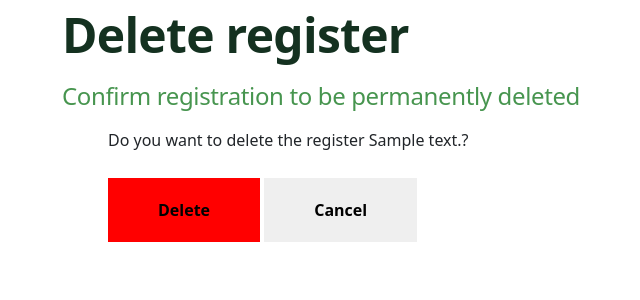
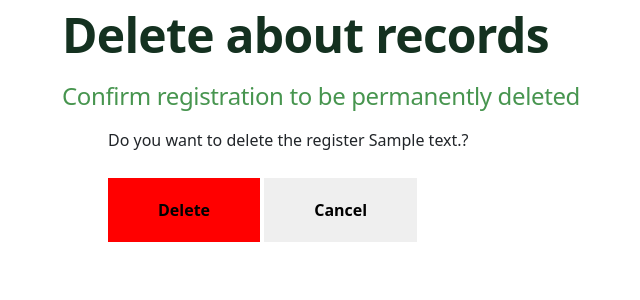
Before and after one commit to JOaOMARcosNs/CMdR, a Django app: page /delete/about/1/ in a window 1280 px wide. Shown: the part 70-370 px from the top of the page, without its empty margins (20-660 px from the left). Run offline with Django 3.2, Linux system fonts and the light colour scheme; a user stored in the database is signed in; tables that the repository leaves empty hold one stand-in row (values such as "Sample post"); some libraries are stand-ins or nearby versions.

Commit message:
Modification of form-excl titles

```diff
--- a/register/templates/register/form-excluir.html
+++ b/register/templates/register/form-excluir.html
@@ -3,7 +3,7 @@
 {% load static %}
 
 {% block title %}
-<h1>Delete register</h1>
+<h1>{{ title }}</h1>
 <p>Confirm registration to be permanently deleted</p>
 {% endblock %}
 
--- a/register/views.py
+++ b/register/views.py
@@ -208,12 +208,26 @@ class NationalityDelete(GroupRequiredMixin, LoginRequiredMixin, DeleteView):
     template_name = 'register/form-excluir.html'
     success_url = reverse_lazy('list-nationality')
 
+    def get_context_data(self, **kwargs):
+        context = super().get_context_data(**kwargs)
+        context['title'] = "Delete nationality records"
+
+        return context
+
+
+
 class AboutDelete(LoginRequiredMixin, DeleteView):
     login_url = reverse_lazy('login')
     group_required = u"admins"
     model = About
     template_name = 'register/form-excluir.html'
     success_url = reverse_lazy('list-about')
+
+    def get_context_data(self, **kwargs):
+        context = super().get_context_data(**kwargs)
+        context['title'] = "Delete about records"
+
+        return context
 
 
 class HomelessDelete(GroupRequiredMixin, LoginRequiredMixin, DeleteView):
@@ -222,6 +236,12 @@ class HomelessDelete(GroupRequiredMixin, LoginRequiredMixin, DeleteView):
     model = Homeless
     template_name = 'register/form-excluir.html'
     success_url = reverse_lazy('list-homeless')
+
+    def get_context_data(self, **kwargs):
+        context = super().get_context_data(**kwargs)
+        context['title'] = "Delete homeless records"
+
+        return context
 
 class AddictionDelete(GroupRequiredMixin, LoginRequiredMixin, DeleteView):
     login_url = reverse_lazy('login')
@@ -236,6 +256,12 @@ class DiseaseDelete(GroupRequiredMixin, LoginRequiredMixin, DeleteView):
     model = Disease
     template_name = 'register/form-excluir.html'
     success_url = reverse_lazy('list-disease')
+
+    def get_context_data(self, **kwargs):
+        context = super().get_context_data(**kwargs)
+        context['title'] = "Delete disease records"
+
+        return context
 
 
 ######################################################### ListeView  #########################################################
```
